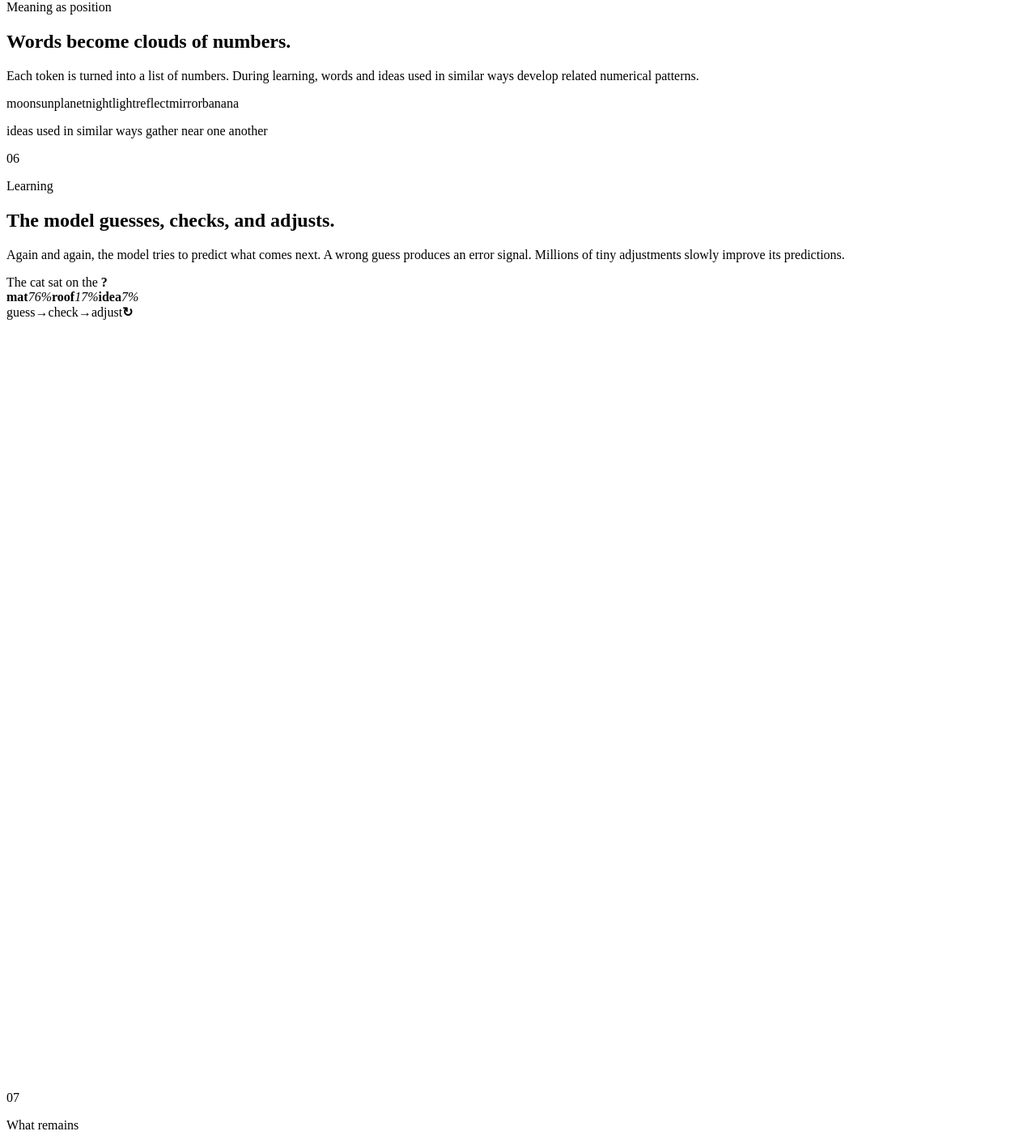
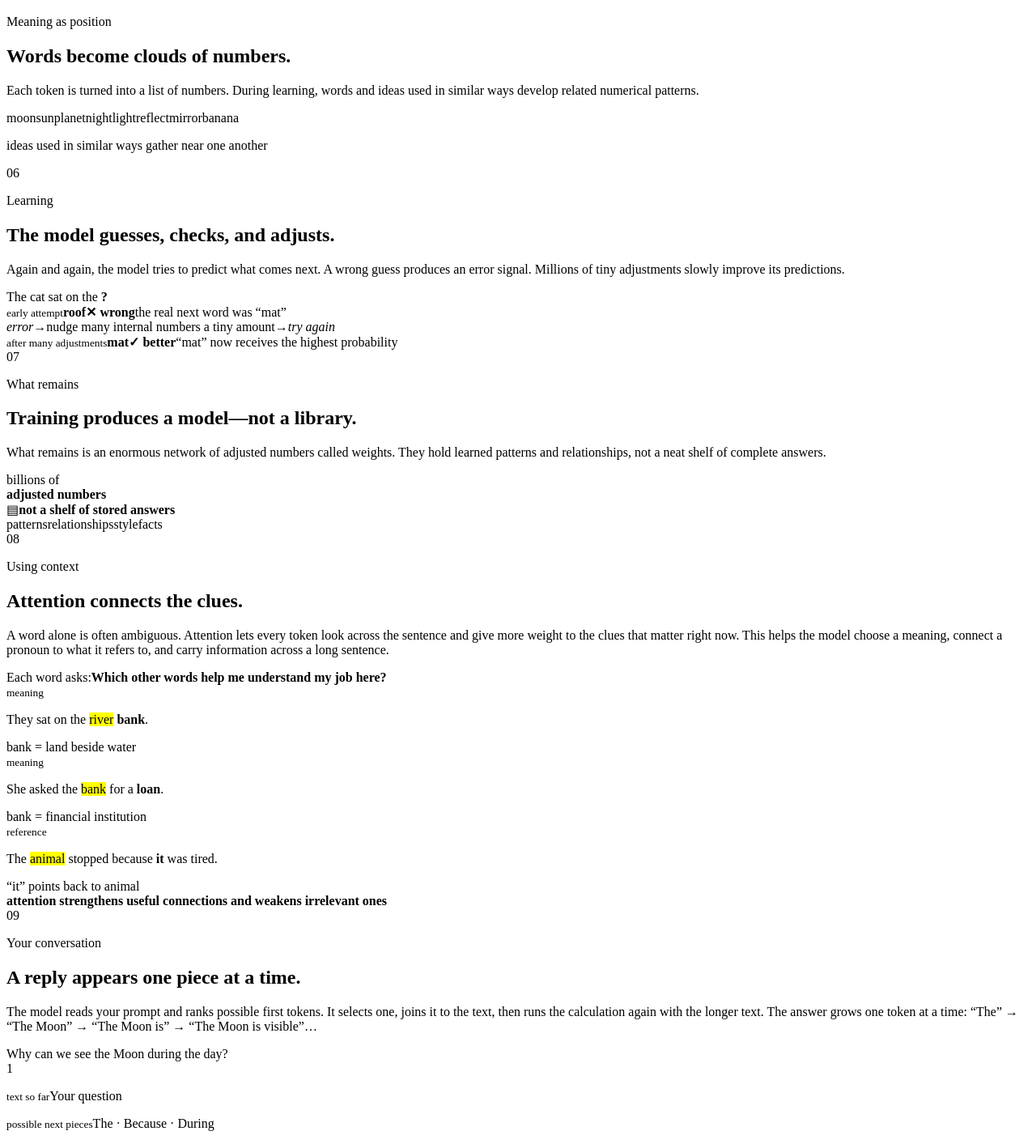
Before and after one commit to stiptje/ai-illustrations, a React (Vite) app: page / in a window 1280 px wide. Shown: the part 1359-2772 px from the top of the page at 81% size. Built offline with nearby package versions, Linux system fonts and the light colour scheme; the HTML template or start-up script is replaced by a standard one.

Commit message:
Clarify core concepts and expand AI myths

```diff
--- a/src/App.tsx
+++ b/src/App.tsx
@@ -1,10 +1,11 @@
 import { useEffect, useState } from 'react'
 
 const tokens = ['The', 'moon', 'reflects', 'sunlight', '.']
-const reply = ['The', 'Moon', 'is', 'visible', 'in', 'daylight', 'because', 'it', 'reflects', 'sunlight', '.']
 
 function Mark() {
-  return <span className="mark" aria-hidden="true"><i/><i/><i/><i/><i/><i/><i/><i/><i/></span>
+  return <span className="mark" aria-hidden="true">
+    <span className="mark-books"><i/><i/><i/></span><b>→</b><span className="mark-ai">AI</span><b>→</b><span className="mark-chat"><i/><i/></span>
+  </span>
 }
 
 function Header() {
@@ -49,8 +50,8 @@ function TokenIllustration() {
   return <div className="token-scene visual" aria-label="A sentence is split into tokens and represented as numbers">
     <p>“The moon reflects sunlight.”</p>
     <div className="token-row">{tokens.map((token,i)=><span key={token}><b>{token}</b><small>{[791,10458,22901,18432,13][i]}</small></span>)}</div>
-    <div className="down-arrow">↓</div>
-    <div className="number-ribbon">numbers the model can process</div>
+    <div className="token-key"><span><b>whole word</b> moon</span><span><b>word piece</b> reflect + s</span><span><b>mark</b> .</span></div>
+    <div className="number-ribbon">a small reusable vocabulary can build almost any text</div>
   </div>
 }
 
@@ -69,15 +70,14 @@ function VectorIllustration() {
 function TrainingIllustration() {
   return <div className="training-scene visual" aria-label="The network predicts a missing word, checks the error, and adjusts">
     <div className="sentence-card">The cat sat on the <b>?</b></div>
-    <div className="guess-bars">
-      <span><b>mat</b><i style={{width:'76%'}}/><em>76%</em></span>
-      <span><b>roof</b><i style={{width:'17%'}}/><em>17%</em></span>
-      <span><b>idea</b><i style={{width:'7%'}}/><em>7%</em></span>
+    <div className="training-round wrong">
+      <small>early attempt</small><strong>roof</strong><b>✕ wrong</b><span>the real next word was “mat”</span>
     </div>
-    <div className="learning-loop"><span>guess</span><b>→</b><span>check</span><b>→</b><span>adjust</span><b>↻</b></div>
-    <div className="network" aria-hidden="true">
-      <div>{[0,1,2].map(i=><i key={i}/>)}</div><svg viewBox="0 0 160 120" preserveAspectRatio="none"><path d="M0 18L160 20M0 18L160 60M0 18L160 100M0 60L160 20M0 60L160 60M0 60L160 100M0 102L160 20M0 102L160 60M0 102L160 100"/></svg><div>{[0,1,2].map(i=><i key={i}/>)}</div>
+    <div className="adjustment"><i>error</i><b>→</b><span>nudge many internal numbers a tiny amount</span><b>→</b><i>try again</i></div>
+    <div className="training-round right">
+      <small>after many adjustments</small><strong>mat</strong><b>✓ better</b><span>“mat” now receives the highest probability</span>
     </div>
+    <div className="weight-dots" aria-hidden="true">{Array.from({length:18},(_,i)=><i key={i}/>)}</div>
   </div>
 }
 
@@ -91,31 +91,34 @@ function ModelIllustration() {
 
 function AttentionIllustration() {
   return <div className="attention-scene visual" aria-label="Attention lets each word use clues from other words">
-    <p>“She sat by the river bank.”</p>
-    <svg viewBox="0 0 700 210" role="img" aria-label="Curved lines connect the word bank strongly to river">
-      <path className="faint" d="M65 170Q350 5 622 170"/><path d="M280 170Q450 35 622 170"/><path className="mid" d="M420 170Q520 85 622 170"/>
-    </svg>
-    <div className="attention-words"><span>She</span><span>sat</span><span>by</span><span>the</span><span className="clue">river</span><span className="focus">bank</span></div>
-    <strong>“river” tells the model which meaning of “bank” fits</strong>
+    <div className="attention-intro"><span>Each word asks:</span><strong>Which other words help me understand my job here?</strong></div>
+    <div className="attention-examples">
+      <div><small>meaning</small><p>They sat on the <mark>river</mark> <b>bank</b>.</p><span>bank = land beside water</span></div>
+      <div><small>meaning</small><p>She asked the <mark>bank</mark> for a <b>loan</b>.</p><span>bank = financial institution</span></div>
+      <div><small>reference</small><p>The <mark>animal</mark> stopped because <b>it</b> was tired.</p><span>“it” points back to animal</span></div>
+    </div>
+    <div className="attention-link"><i/><b>attention strengthens useful connections and weakens irrelevant ones</b><i/></div>
   </div>
 }
 
 function ChatIllustration() {
-  const [visible, setVisible] = useState(1)
+  const [active, setActive] = useState(0)
   useEffect(() => {
-    const timer = window.setInterval(() => setVisible(value => value >= reply.length ? 1 : value + 1), 430)
+    const timer = window.setInterval(() => setActive(value => (value + 1) % 4), 1000)
     return () => window.clearInterval(timer)
   }, [])
+  const steps = [
+    {context:'Your question', choices:'The · Because · During', picked:'The'},
+    {context:'The', choices:'Moon · sky · reason', picked:'Moon'},
+    {context:'The Moon', choices:'is · looks · can', picked:'is'},
+    {context:'The Moon is', choices:'visible · bright · above', picked:'visible'},
+  ]
   return <div className="chat-scene visual" aria-label="A chatbot generates a reply one token at a time">
-    <div className="chat-window">
-      <div className="user-message">Why can we see the Moon during the day?</div>
-      <div className="assistant-message" aria-live="polite">{reply.slice(0,visible).join(' ')}<i>▌</i></div>
-    </div>
-    <div className="next-word">
-      <small>next word possibilities</small>
-      <span><b style={{width:'68%'}}/>because</span><span><b style={{width:'22%'}}/>when</span><span><b style={{width:'10%'}}/>although</span>
-    </div>
-    <p>choose one piece → add it to the sentence → repeat</p>
+    <div className="generation-question">Why can we see the Moon during the day?</div>
+    <div className="generation-ladder">{steps.map((step,i)=><div className={active===i?'active':''} key={step.context}>
+      <span>{i+1}</span><p><small>text so far</small>{step.context}</p><p><small>possible next pieces</small>{step.choices}</p><strong>+ {step.picked}</strong>
+    </div>)}</div>
+    <div className="generation-result" aria-live="polite">The Moon is visible <i>…and the cycle continues</i></div>
   </div>
 }
 
@@ -123,22 +126,35 @@ const stages = [
   { number:'01', kicker:'The raw material', title:'People make language.', copy:'Long before AI, people write books, publish websites, create code, tell stories, and answer questions. These human-made materials are the starting point.', Visual:SourceIllustration },
   { number:'02', kicker:'Collection', title:'Pages become digital text.', copy:'Printed pages can be scanned and read by software. Public or licensed digital material can be collected directly. At this point, the system is gathering examples—not understanding them.', Visual:CollectionIllustration },
   { number:'03', kicker:'Preparation', title:'The collection is cleaned.', copy:'Broken text, spam, repeated pages, and some sensitive material are removed. The remaining examples are organized into a very large training collection.', Visual:CleaningIllustration },
-  { number:'04', kicker:'Translation for machines', title:'Sentences are cut into small pieces.', copy:'The model does not receive a sentence exactly as we see it. Text is split into tokens—often words or pieces of words—and each token gets a number.', Visual:TokenIllustration },
+  { number:'04', kicker:'Translation for machines', title:'Sentences are cut into small pieces.', copy:'The model needs a limited set of reusable building blocks. A tokenizer therefore splits text into tokens: a common word may stay whole, an unusual word may become several pieces, and punctuation gets its own piece. Each token receives an ID so the model can turn it into numbers and process it.', Visual:TokenIllustration },
   { number:'05', kicker:'Meaning as position', title:'Words become clouds of numbers.', copy:'Each token is turned into a list of numbers. During learning, words and ideas used in similar ways develop related numerical patterns.', Visual:VectorIllustration },
   { number:'06', kicker:'Learning', title:'The model guesses, checks, and adjusts.', copy:'Again and again, the model tries to predict what comes next. A wrong guess produces an error signal. Millions of tiny adjustments slowly improve its predictions.', Visual:TrainingIllustration },
   { number:'07', kicker:'What remains', title:'Training produces a model—not a library.', copy:'What remains is an enormous network of adjusted numbers called weights. They hold learned patterns and relationships, not a neat shelf of complete answers.', Visual:ModelIllustration },
-  { number:'08', kicker:'Using context', title:'Attention connects the clues.', copy:'When a sentence has several possible meanings, the model weighs nearby clues. “River” makes one meaning of “bank” much more useful than the others.', Visual:AttentionIllustration },
-  { number:'09', kicker:'Your conversation', title:'A reply appears one piece at a time.', copy:'Your prompt passes through the trained model. It estimates possible next tokens, selects one, adds it to the text, and repeats until the reply is complete.', Visual:ChatIllustration },
+  { number:'08', kicker:'Using context', title:'Attention connects the clues.', copy:'A word alone is often ambiguous. Attention lets every token look across the sentence and give more weight to the clues that matter right now. This helps the model choose a meaning, connect a pronoun to what it refers to, and carry information across a long sentence.', Visual:AttentionIllustration },
+  { number:'09', kicker:'Your conversation', title:'A reply appears one piece at a time.', copy:'The model reads your prompt and ranks possible first tokens. It selects one, joins it to the text, then runs the calculation again with the longer text. The answer grows one token at a time: “The” → “The Moon” → “The Moon is” → “The Moon is visible”…', Visual:ChatIllustration },
 ]
 
 const myths = [
-  ['It stores every answer.', 'It learns patterns across many examples.'],
-  ['It searches the web every time.', 'Web search is a separate tool that may or may not be connected.'],
-  ['It thinks exactly like a person.', 'It predicts language through numerical operations.'],
-  ['It learns from every chat instantly.', 'A normal chat uses the model; it does not retrain it.'],
-  ['Confident means correct.', 'A fluent answer can still be mistaken or invented.'],
-  ['It works without people.', 'Human writing, decisions, feedback, chips, and energy make it possible.'],
+  { myth:'It stores every answer.', reality:'It learns patterns across many examples.', happens:'Training repeatedly adjusts numerical weights. When asked a question, the model constructs a new continuation from those learned patterns; it does not normally retrieve a stored answer.', why:'It can repeat familiar phrases and facts so smoothly that it feels like a searchable archive.' },
+  { myth:'It searches the web every time.', reality:'Web search is a separate tool.', happens:'The language model can answer using its trained weights and the text in the current conversation. Some products can also call a search tool and place fresh webpages into that context.', why:'Search and generation are presented in one seamless chat window, so the boundary is easy to miss.' },
+  { myth:'It thinks exactly like a person.', reality:'It predicts language through numerical operations.', happens:'Tokens move through layers of learned mathematical transformations. The result can resemble reasoning, but the process differs greatly from a human body, brain, experience, and social life.', why:'Fluent first-person language automatically activates our social instinct to imagine a mind like ours.' },
+  { myth:'It learns from every chat instantly.', reality:'A normal chat does not retrain the model.', happens:'During a conversation, earlier messages remain in a temporary context and influence the next answer. Changing the underlying model requires a separate training process.', why:'Adapting to what you just said looks and feels like permanent learning.' },
+  { myth:'Confident means correct.', reality:'Fluent answers can still be wrong.', happens:'The model selects language that fits likely patterns. It does not automatically check every claim against evidence, so a polished sentence may contain an invented fact.', why:'With people, confidence and articulate speech often signal expertise. The same shortcut is unreliable for generated text.' },
+  { myth:'It works without people.', reality:'AI rests on a large human system.', happens:'Authors create the source material; workers prepare and evaluate data; engineers build systems; people manufacture chips, supply electricity, set rules, and decide where AI is used.', why:'The simple chat box hides the long chain of labor and infrastructure behind it.' },
 ]
+
+function MythGrid() {
+  const [open, setOpen] = useState<number | null>(null)
+  return <div className="myth-grid">{myths.map((item,i)=>{
+    const expanded = open === i
+    return <article className={expanded?'expanded':''} key={item.myth}>
+      <button onClick={()=>setOpen(expanded?null:i)} aria-expanded={expanded} aria-controls={`myth-detail-${i}`}>
+        <span>{String(i+1).padStart(2,'0')}</span><span className="myth"><s>{item.myth}</s></span><span className="reality">{item.reality}</span><i>{expanded?'−':'+'}</i>
+      </button>
+      {expanded&&<div className="myth-detail" id={`myth-detail-${i}`}><p><b>What really happens</b>{item.happens}</p><p><b>Why this myth spreads</b>{item.why}</p></div>}
+    </article>
+  })}</div>
+}
 
 export default function App() {
   return <div className="app" id="top">
@@ -176,8 +192,8 @@ export default function App() {
       </section>
 
       <section className="myths" id="myths">
-        <header><p className="eyebrow">Myth / reality</p><h2>Six shortcuts that lead us astray</h2></header>
-        <div className="myth-grid">{myths.map(([myth,reality],i)=><article key={myth}><span>{String(i+1).padStart(2,'0')}</span><p className="myth"><s>{myth}</s></p><p className="reality">{reality}</p></article>)}</div>
+        <header><p className="eyebrow">Myth / reality</p><h2>Six myths</h2><p>Open any myth to see what really happens—and why the misconception is so persuasive.</p></header>
+        <MythGrid/>
       </section>
 
       <section className="ending">
```
Also changed, not shown: src/styles.css, 1 other file (tests, documents, lock files or other folders).
